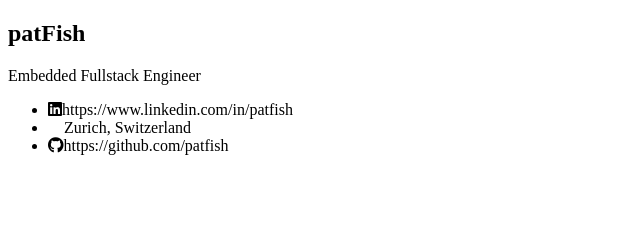
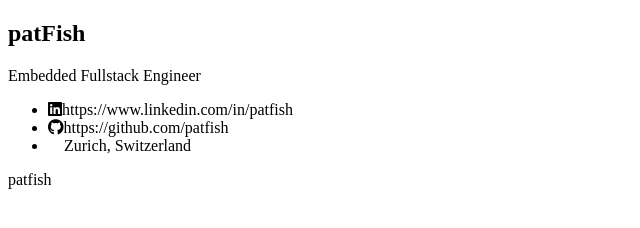
Before and after one commit to patFish/businesscard, a plain HTML site: page index.html in a window 1280 px wide. Shown: the whole page, without its empty margins (0-640 px from the left). Drawn offline with nearby package versions, Linux system fonts and the light colour scheme.

Commit message:
added back

```diff
--- a/index.html
+++ b/index.html
@@ -20,14 +20,17 @@
           <i class="fab fa-linkedin">https://www.linkedin.com/in/patfish</i>
         </li>
         <li>
-          <i class="far fa-map-marker-alt">Zurich, Switzerland</i>
+          <i class="fab fa-github">https://github.com/patfish</i>
         </li>
         <li>
-          <i class="fab fa-github">https://github.com/patfish</i>
+          <i class="far fa-map-marker-alt">Zurich, Switzerland</i>
         </li>
       </ul>
     </div>
   </div>
+  <div class="back">
+    <span>patfish</span>
+  </div>
 </body>
 
 </html>
```
